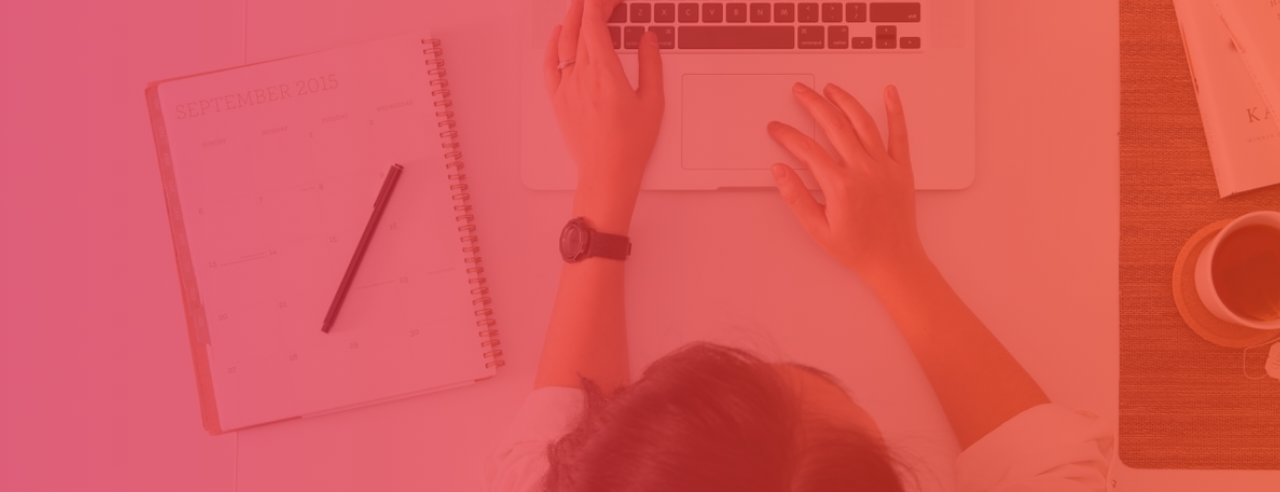
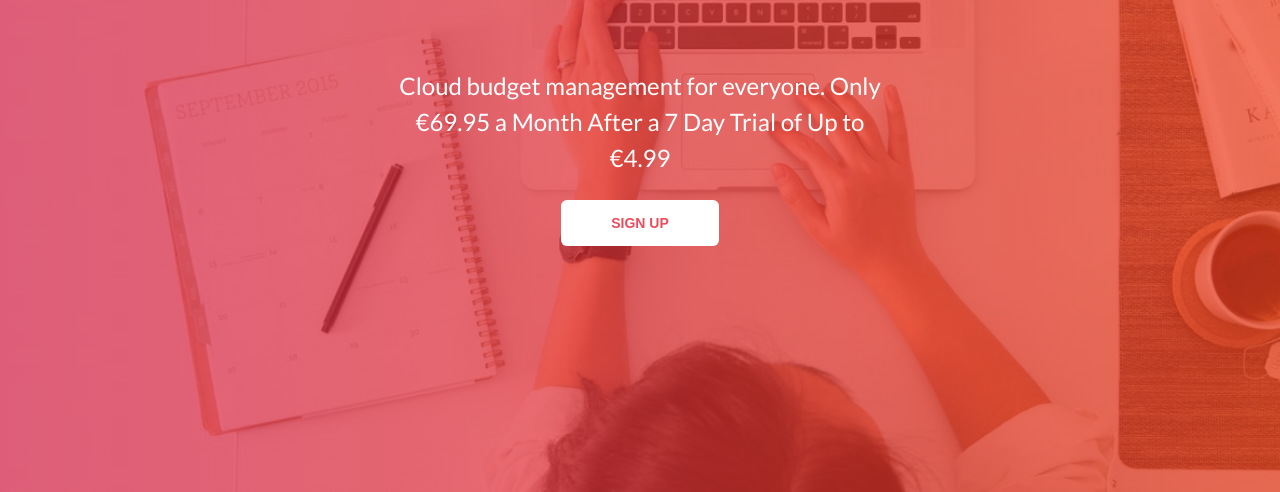
Before and after one commit to alvin-ictn/Binar-Week-2-Cloud-Budget, a plain HTML site: page index.html in a window 1280 px wide. Shown: the part 308-800 px from the top of the page. Drawn offline with Linux system fonts and the light colour scheme.

Commit message:
add style for hero image and navbar

```diff
--- a/style.css
+++ b/style.css
@@ -1,7 +1,7 @@
 :root {
   --primary-color : #fff;
   --secondary-color : #000;
-  --pallete1 : #D52047;
+  --pallete1 : #ED4C5C;
   --pallete2 : #EE3D1B;
 }
 
@@ -15,6 +15,12 @@ body {
 header{
   display:flex;
   flex-direction: column;
+  background: linear-gradient(to right,rgba(213, 32, 71  , 0.7),rgba(238, 61, 27, 0.7)),url("assets/img/banner.jpg") no-repeat center center fixed;
+  height: 100vh;
+  -webkit-background-size: cover;
+  -moz-background-size: cover;
+  -o-background-size: cover;
+  background-size: cover;
 }
 
 nav.navbar{
@@ -32,6 +38,7 @@ nav.navbar{
 .navbar > .logo {
   display: flex;
   justify-items: center;
+  font-size: 18px;
 }
 
 .navbar > .logo svg {
@@ -45,6 +52,7 @@ nav.navbar{
   display:flex;
   flex-direction: row;
   justify-content: space-evenly;
+  font-size: 14px;
 }
 
 .menu-list .menu-item {
@@ -86,11 +94,36 @@ nav > .login .flag img {
   height:32px;
 }
 
-header{
-  background: linear-gradient(to right,rgba(213, 32, 71  , 0.7),rgba(238, 61, 27, 0.7)),url("assets/img/banner.jpg") no-repeat center center fixed;
-  height: 100vh;
-  -webkit-background-size: cover;
-  -moz-background-size: cover;
-  -o-background-size: cover;
-  background-size: cover;
+section.header{
+  color: var(--primary-color);
+  display: flex;
+  flex-direction: column;
 }
+
+section.header .banner-title {
+  letter-spacing: 0.05em;
+  font-size: 72px;
+  text-align: center;
+  font-weight: 600;
+}
+
+section.header .information {
+  font-size: 24px;
+  font-weight: 400;
+  text-align: center;
+  align-self: center;
+  max-width: 500px;
+  line-height: 36px;
+}
+
+section.header button {
+  align-self: center;
+  font-weight: 600;
+  text-transform: uppercase;
+  font-size: 14px;
+  border: 0;
+  padding: 15px 50px;
+  background: var(--primary-color);
+  border-radius: 6px;
+  color: var(--pallete1)
+}
```
